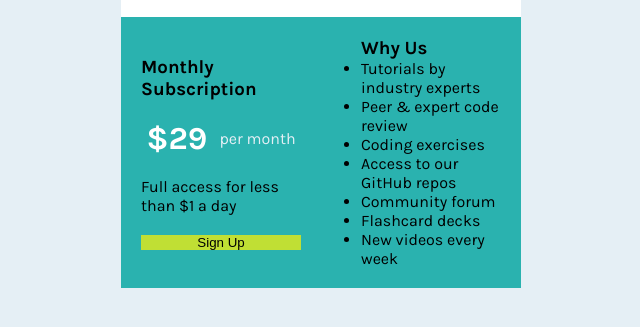
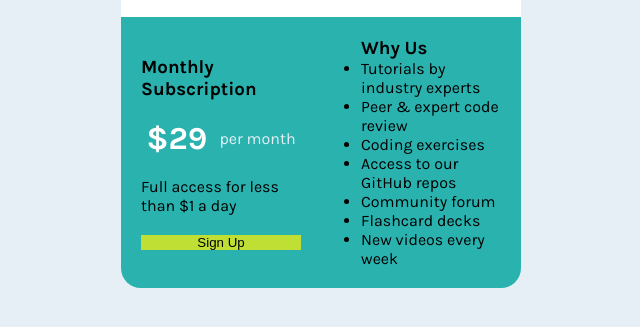
Before and after one commit to shuamamine/single-price-grid-component, a plain HTML site: page index.html in a window 1280 px wide. Shown: the part 329-656 px from the top of the page, 319-959 px from the left. Drawn offline with Linux system fonts and the light colour scheme.

Commit message:
styled container

```diff
--- a/style.css
+++ b/style.css
@@ -36,6 +36,7 @@ font-weight: 700;
     gap: 60px;
     background-color: hsl(179, 62%, 43%);
     padding: 5%;
+    border-radius: 0 0 20px 20px;
 }
 .subs{
     /* margin-right: auto; */
```
